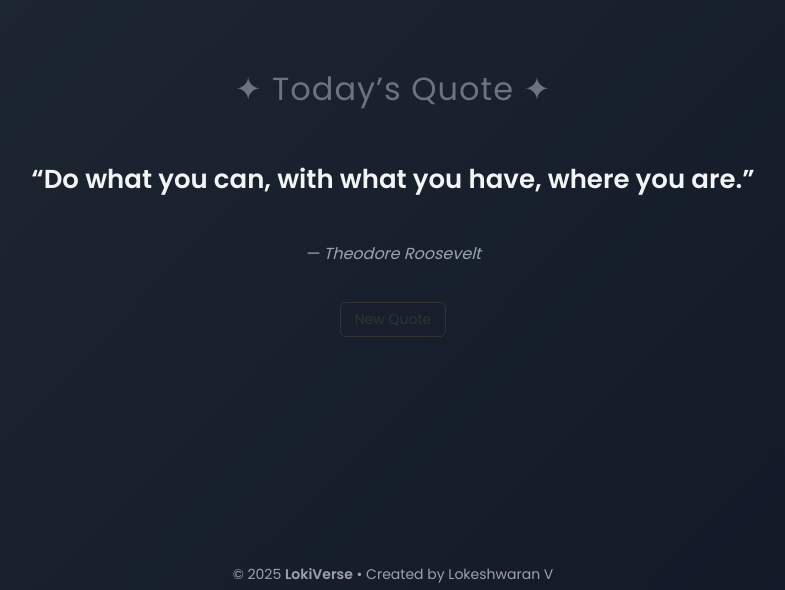
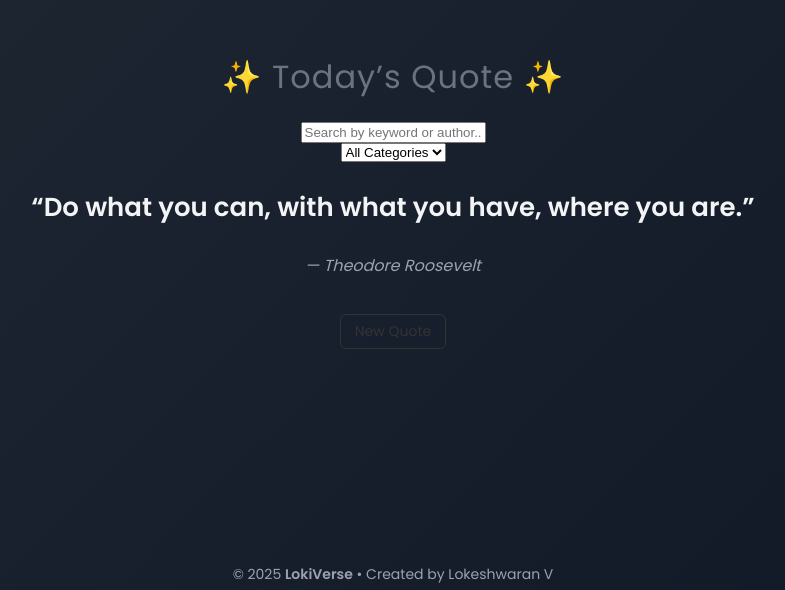
Before and after one commit to lokiverse-cloud/lokiverse, a plain HTML site: page quote.html in a window 1280 px wide. Shown: the part 210-800 px from the top of the page, without its empty margins (247-1032 px from the left). Drawn offline with Linux system fonts and the light colour scheme.

Commit message:
Update quote.html

```diff
--- a/quote.html
+++ b/quote.html
@@ -1,21 +1,54 @@
 <!DOCTYPE html>
-<html>
+<html lang="en">
 <head>
+  <meta charset="UTF-8" />
   <title>Daily Quote</title>
-  <link rel="stylesheet" href="style.css">
-  <link href="https://fonts.googleapis.com/css2?family=Poppins:wght@400;600&display=swap" rel="stylesheet">
+
+  <!-- CSS -->
+  <link rel="stylesheet" href="style.css" />
+
+  <!-- Google Font -->
+  <link href="https://fonts.googleapis.com/css2?family=Poppins:wght@300;400;600&display=swap" rel="stylesheet">
 </head>
+
 <body>
 
-  <h1 class="heading-animate">✦ Today’s Quote ✦</h1>
-  <p id="quote">Loading...</p>
-<p id="author"></p>
+  <!-- Heading -->
+  <h1 class="heading-animate">✨ Today’s Quote ✨</h1>
 
+  <!-- Search -->
+  <input
+    type="text"
+    id="searchInput"
+    placeholder="Search by keyword or author..."
+    onkeyup="searchQuotes()"
+  />
+
+  <!-- Category Filter -->
+  <select id="categorySelect" onchange="filterByCategory()">
+    <option value="All">All Categories</option>
+    <option value="Motivation">Motivation</option>
+    <option value="Education">Education</option>
+    <option value="Life">Life</option>
+    <option value="Love">Love</option>
+  </select>
+
+  <!-- Quote Display -->
+  <div class="quote-box fade">
+    <p id="quote">Loading...</p>
+    <p id="author"></p>
+  </div>
+
+  <!-- New Quote Button -->
   <button onclick="newQuote()">New Quote</button>
 
+  <!-- Footer -->
+  <footer>
+    © 2025 <strong>LokiVerse</strong> • Created by Lokeshwaran V
+  </footer>
+
+  <!-- JavaScript -->
   <script src="script.js"></script>
-  <footer>
-  © 2025 <strong>LokiVerse</strong> • Created by Lokeshwaran V
-</footer>
+
 </body>
 </html>
```
